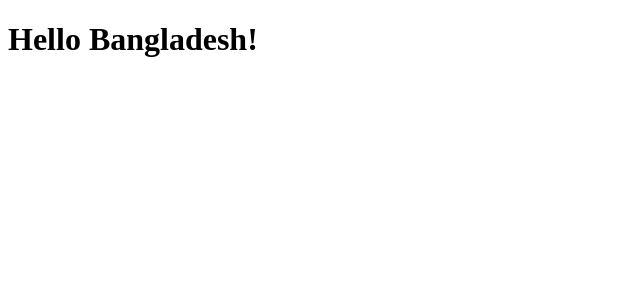
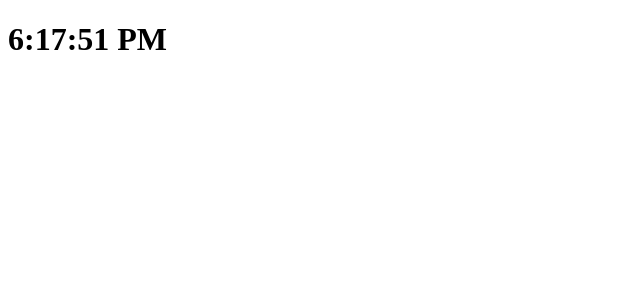
Before and after one commit to anondobormon/React-Core-Concept, a React (Create React App) app: page / in a window 1280 px wide. Shown: the top 300 px of the page, without its empty margins (0-640 px from the left). Built offline with nearby package versions, Linux system fonts and the light colour scheme.

Commit message:
implement component

```diff
--- a/src/index.js
+++ b/src/index.js
@@ -1,48 +1,15 @@
 import React from "react";
 import ReactDOM from "react-dom";
 
-// const element = React.createElement("h1", null, "Hello Bangladesh!");
+setInterval(() => {
+  // Component
+  function Clock() {
+    return (
+      <h1 className="heading">
+        <span className="text">{new Date().toLocaleTimeString()}</span>
+      </h1>
+    );
+  }
 
-// JavaScript to JSX
-const element = (
-  <h1 className="header">
-    <span className="text">Hello Bangladesh!</span>
-  </h1>
-);
-console.log(element);
-
-ReactDOM.render(element, document.getElementById("root"));
-
-/*
-JavaScript Object
-element = {
-  type: h1,
-  props: {
-    className: "header",
-    children: {
-      type: "span",
-      props: {
-        className: "text",
-        children: "Hello Bangladesh!",
-      },
-    },
-  },
-};*/
-
-// import React from 'react';
-// import ReactDOM from 'react-dom';
-// import './index.css';
-// import App from './App';
-// import reportWebVitals from './reportWebVitals';
-
-// ReactDOM.render(
-//   <React.StrictMode>
-//     <App />
-//   </React.StrictMode>,
-//   document.getElementById('root')
-// );
-
-// // If you want to start measuring performance in your app, pass a function
-// // to log results (for example: reportWebVitals(console.log))
-// // or send to an analytics endpoint. Learn more: https://bit.ly/CRA-vitals
-// reportWebVitals();
+  ReactDOM.render(Clock(), document.getElementById("root"));
+}, 1000);
```
